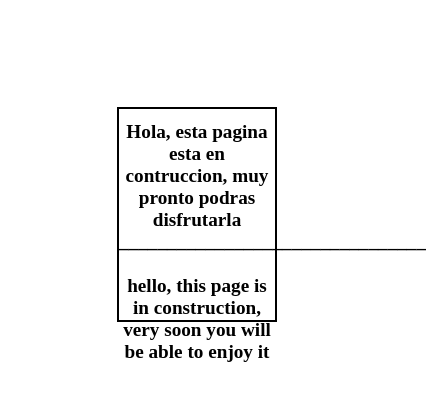
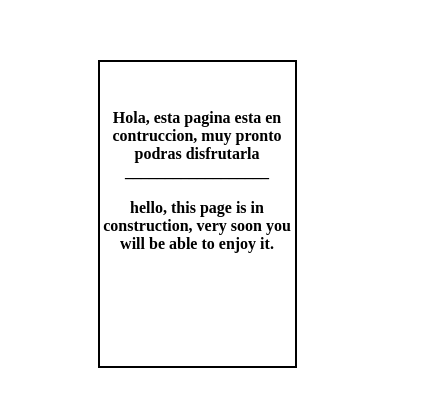
Before and after one commit to Harolfer11/My-portfolio, a plain HTML site: page index.html in a window 390 px wide. Shown: the part 210-616 px from the top of the page, 426 px wide, since content can reach past the window. Drawn offline with Linux system fonts and the light colour scheme.

Commit message:
create design responsive for mobile device

```diff
--- a/css/style.css
+++ b/css/style.css
@@ -7,15 +7,45 @@ div{
 
     border: 2px solid black;
     position: absolute;
-    height: 25%;
+    height: 36%;
     width: 40%;
-    top: 37.5%;
+    top: 32%;
     left: 30%;
 
 }
 
 .message{
+    position: absolute;
+    top: 12%;
     color: black;
     text-align: center;
     font-size:larger;
 }
+
+@media(max-width:640px){
+
+div{
+    top: 32%;
+    left: 25%;
+    width: 50%;
+    height: 36%;
+
+}
+
+.message{
+    display: none;
+}
+
+.mobile-message{
+    position: absolute;
+    top: 12%;
+    font-size: medium;
+    text-align: center;
+}
+}
+
+@media(min-width:641px) {
+    .mobile-message {
+        display: none
+    }
+  }
--- a/index.html
+++ b/index.html
@@ -10,13 +10,23 @@
 <body>
     <div class="alert">
     <h1 class="message">
-        Hola, esta pagina esta en contruccion, muy pronto podras disfrutarla
+        Hola, esta pagina esta en contruccion, muy pronto podras disfrutarla.
         <br>
-        ________________________________
+        _________________________
         <br>
         <br>
 
-        hello, this page is in construction, very soon you will be able to enjoy it
+        hello, this page is in construction, very soon you will be able to enjoy it.
+    </h1>
+
+    <h1 class="mobile-message">
+        Hola, esta pagina esta en contruccion, muy pronto podras disfrutarla
+        <br>
+        __________________
+        <br>
+        <br>
+        hello, this page is in construction, very soon you will be able to enjoy it.
+
     </h1>
 
     </div>
```
